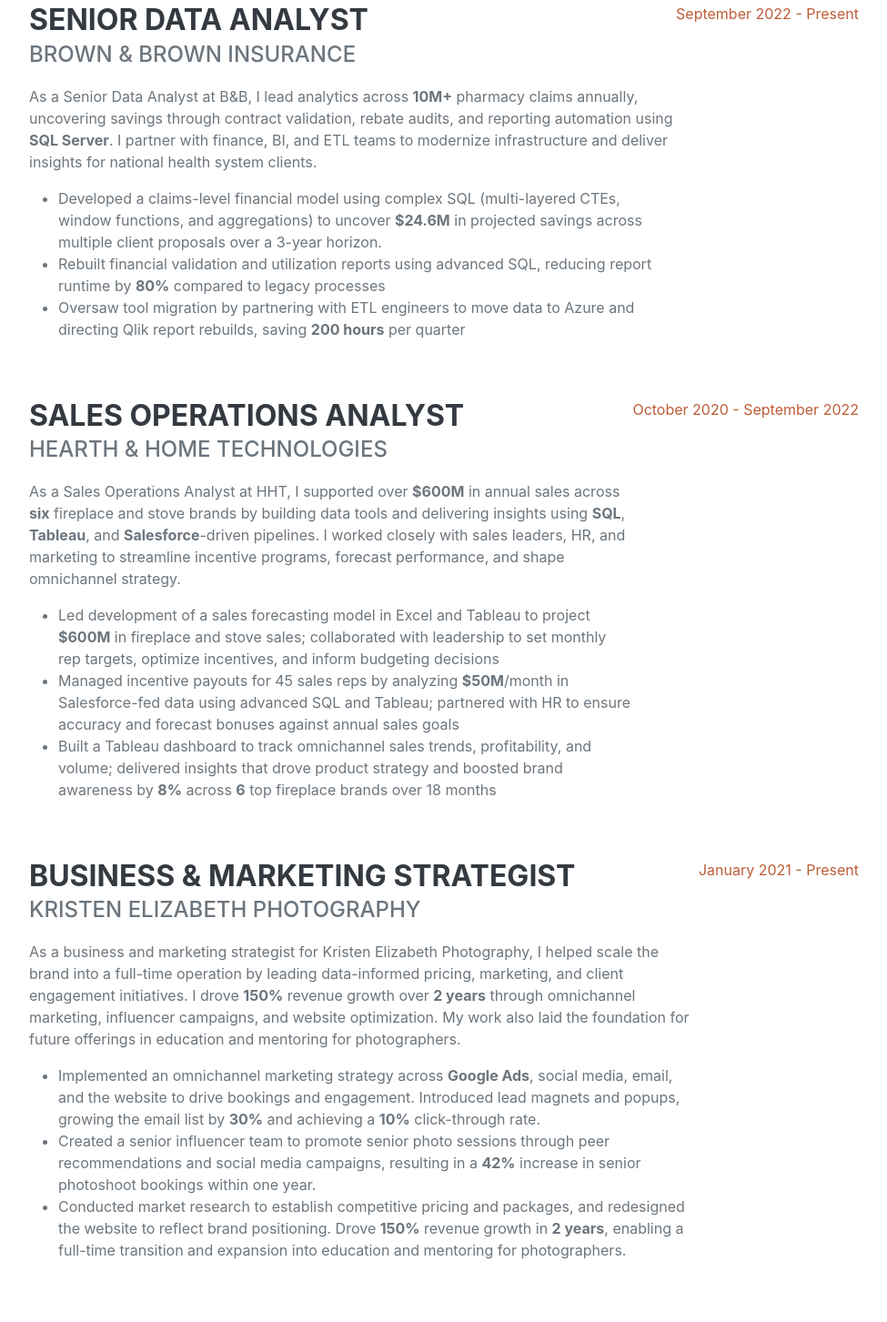
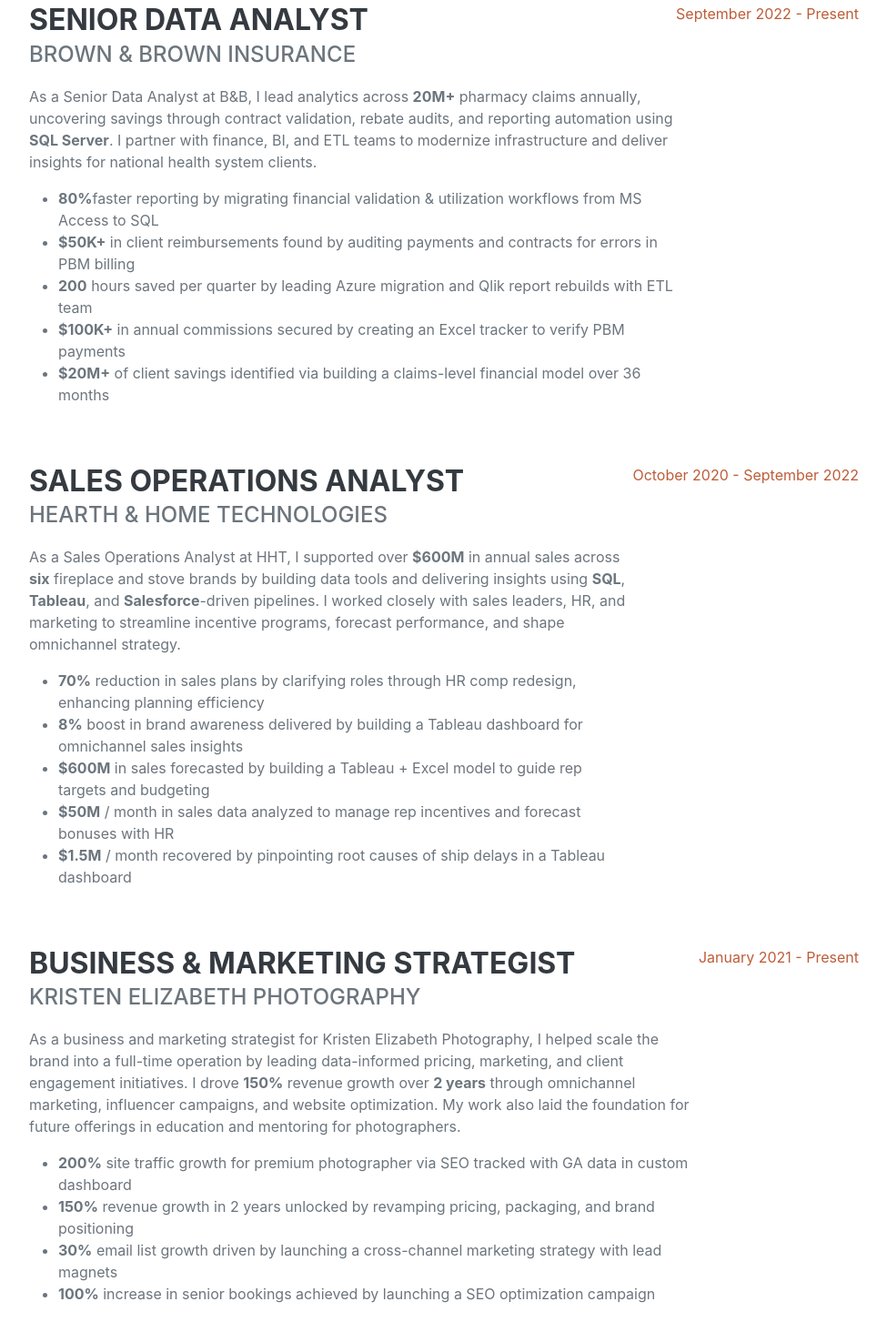
Before and after one commit to AlexPerrine/alexperrine.github.io, a plain HTML site: page index.html in a window 1280 px wide. Shown: the part 993-2446 px from the top of the page at 91% size, without its empty margins (288-1263 px from the left). Drawn offline with nearby package versions, Linux system fonts and the light colour scheme; a web font is replaced by a local one.

Commit message:
Updating resume bulletpoints.

```diff
--- a/index.html
+++ b/index.html
@@ -95,11 +95,13 @@
                         <div class="flex-grow-1">
                             <h3 class="mb-0">Senior Data Analyst</h3>
                             <div class="subheading mb-3">Brown & Brown Insurance</div>
-                            <p>As a Senior Data Analyst at B&B, I lead analytics across <strong>10M+</strong> pharmacy claims annually, uncovering savings through contract validation, rebate audits, and reporting automation using <strong>SQL Server</strong>. I partner with finance, BI, and ETL teams to modernize infrastructure and deliver insights for national health system clients.</p>
+                            <p>As a Senior Data Analyst at B&B, I lead analytics across <strong>20M+</strong> pharmacy claims annually, uncovering savings through contract validation, rebate audits, and reporting automation using <strong>SQL Server</strong>. I partner with finance, BI, and ETL teams to modernize infrastructure and deliver insights for national health system clients.</p>
                               <ul>
-                                <li>Developed a claims-level financial model using complex SQL (multi-layered CTEs, window functions, and aggregations) to uncover <strong>$24.6M</strong>  in projected savings across multiple client proposals over a 3-year horizon.</li>
-                                <li>Rebuilt financial validation and utilization reports using advanced SQL, reducing report runtime by <strong>80%</strong> compared to legacy processes</li>
-                                <li>Oversaw tool migration by partnering with ETL engineers to move data to Azure and directing Qlik report rebuilds, saving <strong>200 hours</strong> per quarter</li>
+                                <li><strong>80%</strong>faster reporting by migrating financial validation & utilization workflows from MS Access to SQL</li>
+                                <li><strong>$50K+</strong> in client reimbursements found by auditing payments and contracts for errors in PBM billing</li>
+                                <li><strong>200</strong> hours saved per quarter by leading Azure migration and Qlik report rebuilds with ETL team</li>
+                                <li><strong>$100K+</strong> in annual commissions secured by creating an Excel tracker to verify PBM payments</li>
+                                <li><strong>$20M+</strong> of client savings identified via building a claims-level financial model over 36 months</li>
                               </ul>
 
                         </div>
@@ -111,9 +113,11 @@
                             <div class="subheading mb-3">Hearth & Home Technologies</div>
                             <p>As a Sales Operations Analyst at HHT, I supported over <strong>$600M</strong> in annual sales across <strong>six</strong> fireplace and stove brands by building data tools and delivering insights using <strong>SQL</strong>, <strong>Tableau</strong>, and <strong>Salesforce</strong>-driven pipelines. I worked closely with sales leaders, HR, and marketing to streamline incentive programs, forecast performance, and shape omnichannel strategy.</p>
                             <ul>
-                                <li>Led development of a sales forecasting model in Excel and Tableau to project <strong>$600M</strong> in fireplace and stove sales; collaborated with leadership to set monthly rep targets, optimize incentives, and inform budgeting decisions</li>
-                                <li>Managed incentive payouts for 45 sales reps by analyzing <strong>$50M</strong>/month in Salesforce-fed data using advanced SQL and Tableau; partnered with HR to ensure accuracy and forecast bonuses against annual sales goals</li>
-                                <li>Built a Tableau dashboard to track omnichannel sales trends, profitability, and volume; delivered insights that drove product strategy and boosted brand awareness by <strong>8%</strong> across <strong>6</strong> top fireplace brands over 18 months</li>
+                              <li><strong>70%</strong> reduction in sales plans by clarifying roles through HR comp redesign, enhancing planning efficiency</li>
+                              <li><strong>8%</strong> boost in brand awareness delivered by building a Tableau dashboard for omnichannel sales insights</li>
+                              <li><strong>$600M</strong> in sales forecasted by building a Tableau + Excel model to guide rep targets and budgeting</li>
+                              <li><strong>$50M</strong> / month in sales data analyzed to manage rep incentives and forecast bonuses with HR</li>
+                              <li><strong>$1.5M</strong> / month recovered by pinpointing root causes of ship delays in a Tableau dashboard</li>
                             </ul>
                         </div>
                         <div class="flex-shrink-0"><span class="text-primary">October 2020 - September 2022</span></div>
@@ -124,9 +128,10 @@
                             <div class="subheading mb-3">Kristen Elizabeth Photography</div>
                             <p>As a business and marketing strategist for Kristen Elizabeth Photography, I helped scale the brand into a full-time operation by leading data-informed pricing, marketing, and client engagement initiatives. I drove <strong>150%</strong> revenue growth over <strong>2 years</strong> through omnichannel marketing, influencer campaigns, and website optimization. My work also laid the foundation for future offerings in education and mentoring for photographers.</p>
                             <ul>
-                                <li>Implemented an omnichannel marketing strategy across <strong>Google Ads</strong>, social media, email, and the website to drive bookings and engagement. Introduced lead magnets and popups, growing the email list by <strong>30%</strong> and achieving a <strong>10%</strong> click-through rate.</li>
-                                <li>Created a senior influencer team to promote senior photo sessions through peer recommendations and social media campaigns, resulting in a <strong>42%</strong> increase in senior photoshoot bookings within one year.</li>
-                                <li>Conducted market research to establish competitive pricing and packages, and redesigned the website to reflect brand positioning. Drove <strong>150%</strong> revenue growth in <strong>2 years</strong>, enabling a full-time transition and expansion into education and mentoring for photographers.</li>
+                              <li><strong>200%</strong> site traffic growth for premium photographer via SEO tracked with GA data in custom dashboard</li>
+                              <li><strong>150%</strong> revenue growth in 2 years unlocked by revamping pricing, packaging, and brand positioning</li>
+                              <li><strong>30%</strong> email list growth driven by launching a cross-channel marketing strategy with lead magnets</li>
+                              <li><strong>100%</strong> increase in senior bookings achieved by launching a SEO optimization campaign</li>
                             </ul>
                         </div>
                         <div class="flex-shrink-0"><span class="text-primary">January 2021 - Present</span></div>
```
